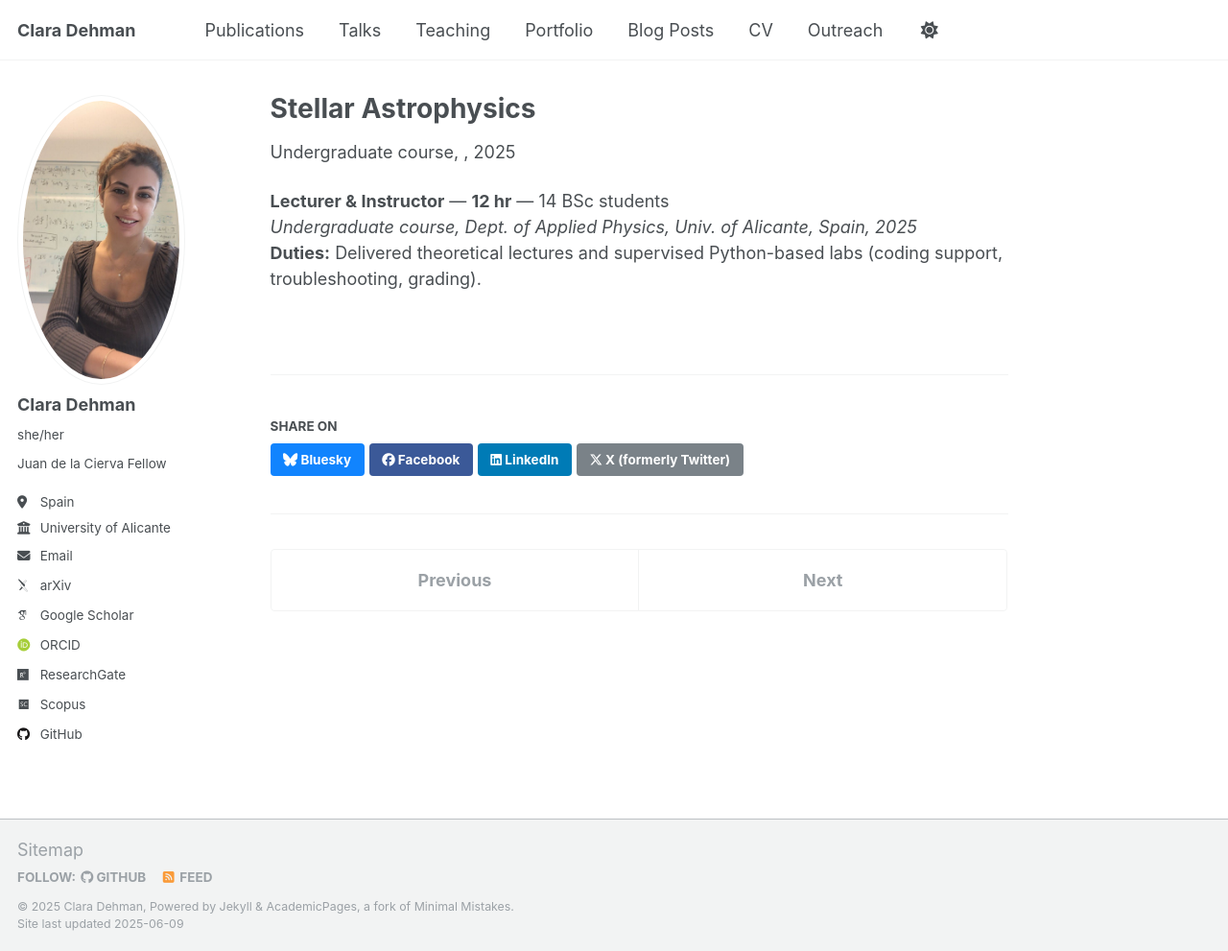
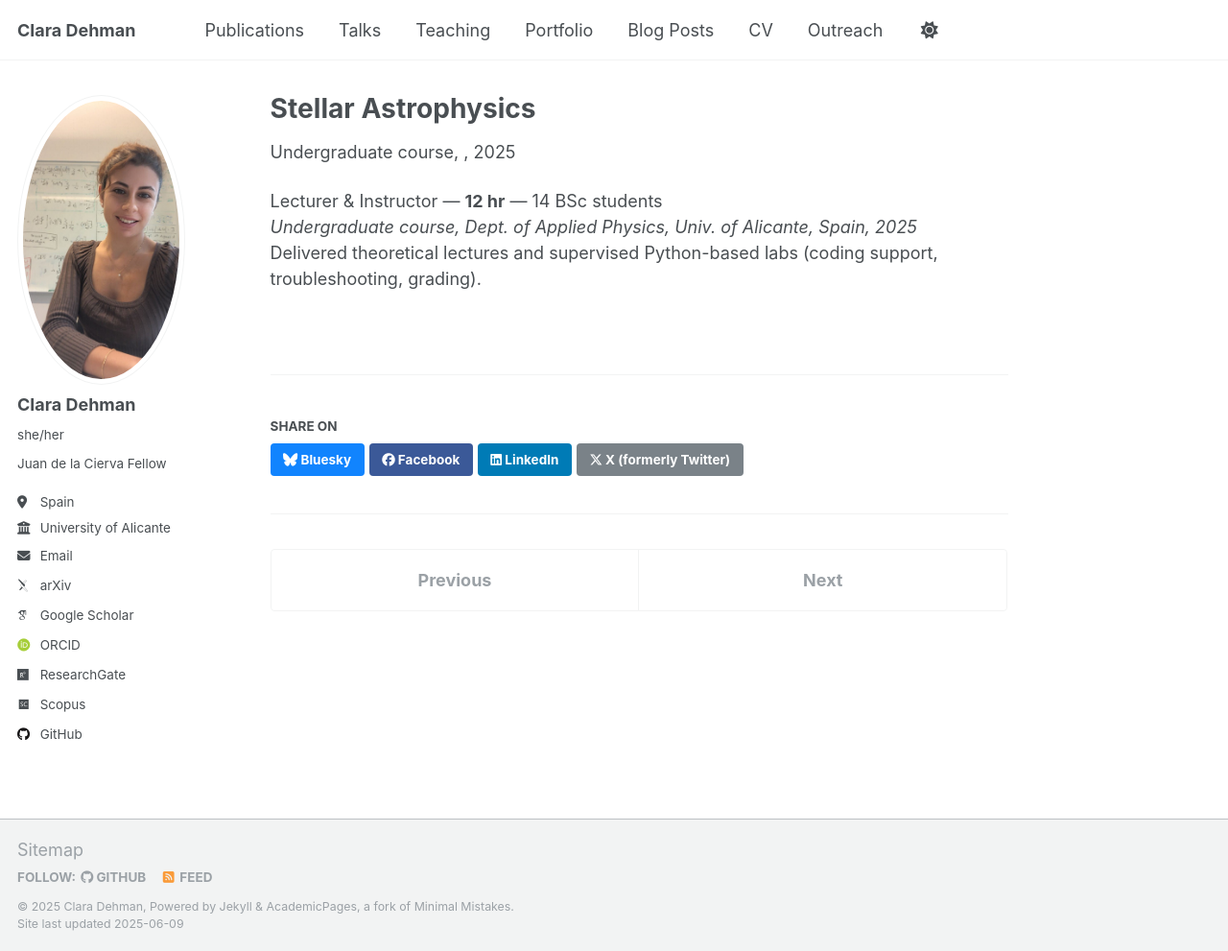
Before and after one commit to ClaraDehman/ClaraDehman.github.io, a Jekyll site: the page built from _teaching/stellar_astro.md, in a window 1280 px wide and 991 px high. Shown: the whole window at 96% size. Built offline with Jekyll 4.4.1, drawn with Linux system fonts in a browser that asks for light colours; some web fonts are replaced.

Commit message:
Update stellar_astro.md

```diff
--- a/_teaching/stellar_astro.md
+++ b/_teaching/stellar_astro.md
@@ -3,11 +3,9 @@ title: "Stellar Astrophysics"
 collection: teaching
 type: "Undergraduate course"
 permalink: /teaching/2025-stellar-astrophysics
-venue: ""
-date: 2025-03-01
 location: "Alicante, Spain"
 ---
 
-**Lecturer & Instructor** — **12 hr** — 14 BSc students
+Lecturer & Instructor — **12 hr** — 14 BSc students
 *Undergraduate course, Dept. of Applied Physics, Univ. of Alicante, Spain, 2025*
-**Duties:** Delivered theoretical lectures and supervised Python-based labs (coding support, troubleshooting, grading).
+Delivered theoretical lectures and supervised Python-based labs (coding support, troubleshooting, grading).
```
